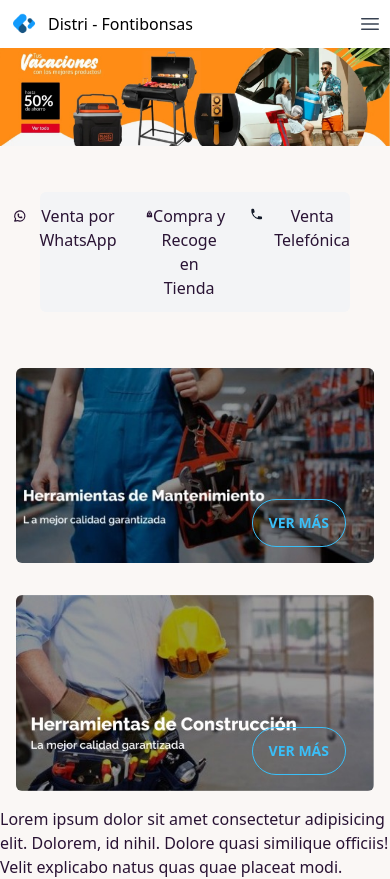
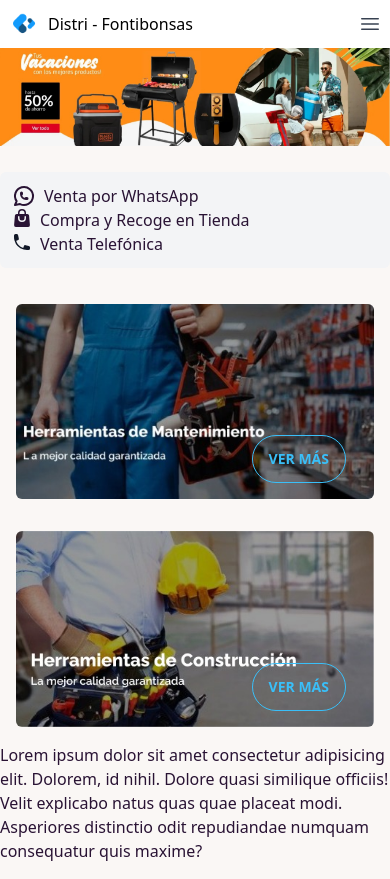
Before and after one commit to jonathanmaster/01-store-ferre, a React (Vite) app: page / in a window 390 px wide. Shown: the top 879 px of the page. Built offline with nearby package versions, Linux system fonts and the light colour scheme.

Commit message:
update buttom banner-2

```diff
--- a/package.json
+++ b/package.json
@@ -17,6 +17,8 @@
     "react": "^18.2.0",
     "react-dom": "^18.2.0",
     "react-router-dom": "^6.16.0",
+    "react-slick": "^0.29.0",
+    "slick-carousel": "^1.8.1",
     "sort-by": "^1.2.0"
   },
   "devDependencies": {
--- a/src/pages/banner/button-slider/ButtonSlider.jsx
+++ b/src/pages/banner/button-slider/ButtonSlider.jsx
@@ -2,8 +2,8 @@ import { PhoneIcon, ShoppingBagIcon } from '@heroicons/react/20/solid'
 
 export const ButtonSlider = () => {
   return (
-    <div className='md:flex-row text-center m-10 bg-gray-100 p-3 rounded-md flex justify-center'>
-      <a className='mr-6 hover:underline hover:text-blue-700 cursor-pointer flex'>
+    <div className='sm:flex sm:flex-row text-center my-5 bg-gray-100 p-3 rounded-md justify-center w-full'>
+      <a className='mr-2 sm:mr-6 hover:underline hover:text-blue-700 cursor-pointer flex'>
         <svg
           xmlns='http://www.w3.org/2000/svg'
           className='icon icon-tabler icon-tabler-brand-whatsapp mr-2'
@@ -22,11 +22,11 @@ export const ButtonSlider = () => {
         </svg>
         Venta por WhatsApp
       </a>
-      <a className='mr-6 hover:underline hover:text-blue-700 cursor-pointer flex'>
-        <ShoppingBagIcon className='h-5 2-5 mr2' /> Compra y Recoge en Tienda
+      <a className='mr-2 sm:mr-6 hover:underline hover:text-blue-700 cursor-pointer flex'>
+        <ShoppingBagIcon className='h-5 2-5 mr-2' /> Compra y Recoge en Tienda
       </a>
       <a
-        className='mr-6 hover:underline hover:text-blue-700 cursor-pointer flex'
+        className='hover:underline hover:text-blue-700 cursor-pointer flex'
         href='tel: +57312 4488144'
       >
         <PhoneIcon className='h-5 w-5 mr-2 text-gray-900 ' /> Venta Telefónica
```
Also changed, not shown: 5 other files (tests, documents, lock files or other folders).
